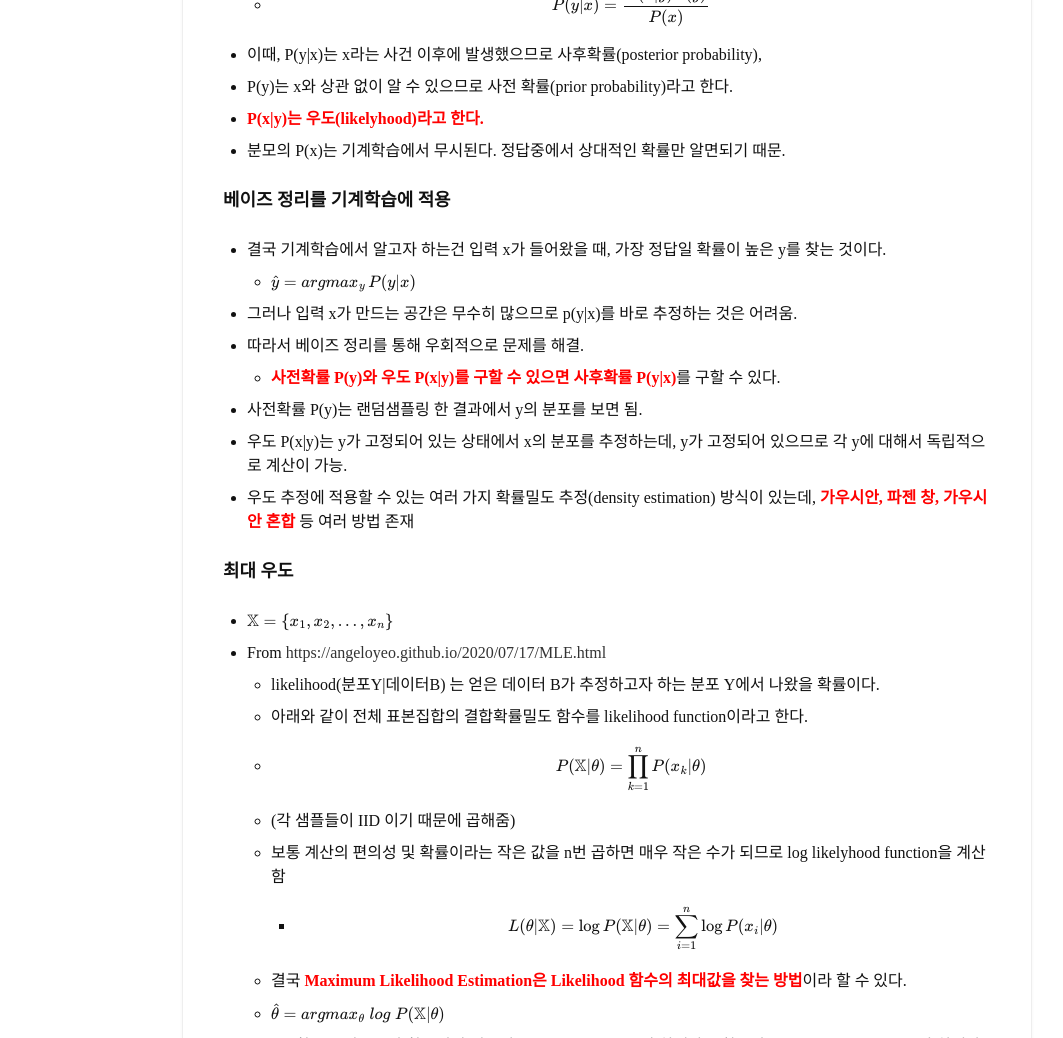
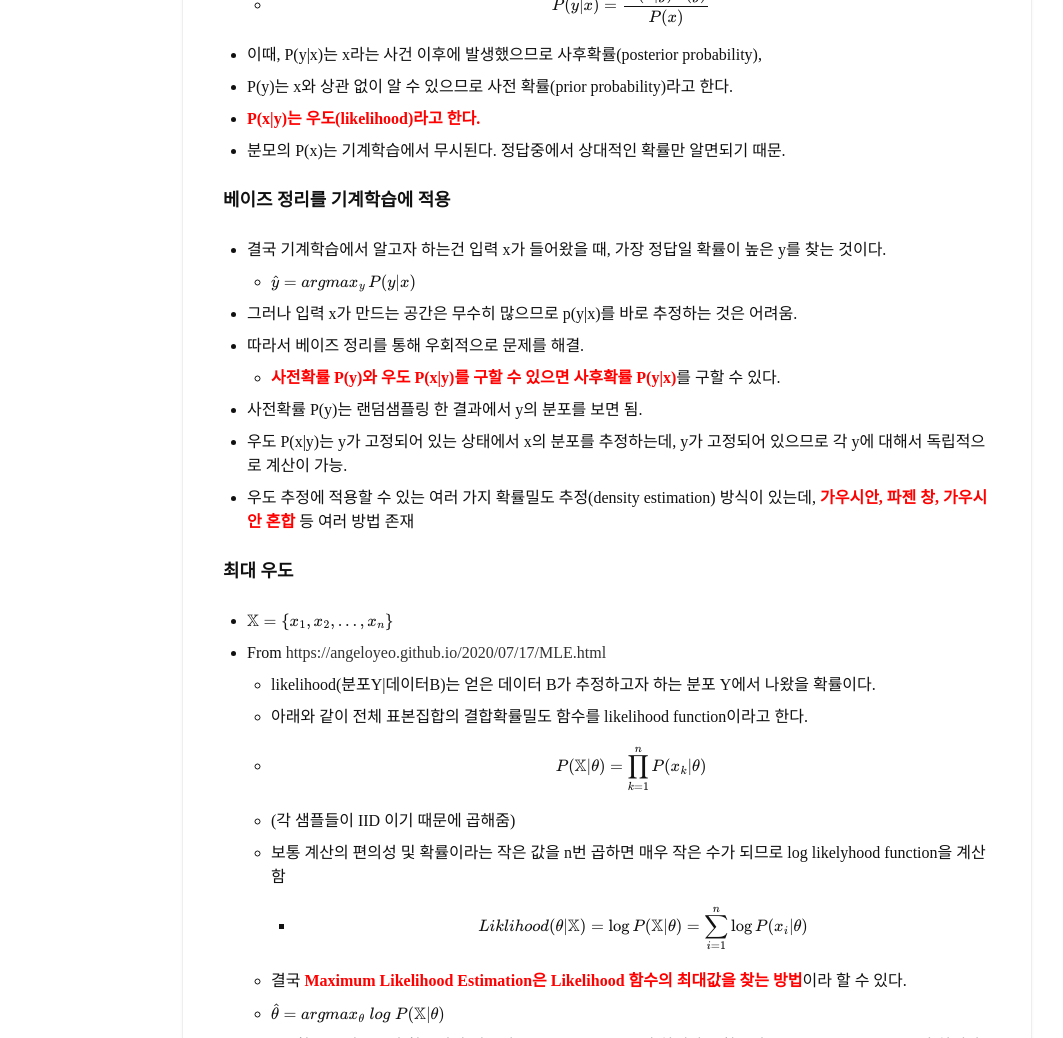
Before and after one commit to oglee815/oglee815_old.github.io, a Jekyll site: the page built from _posts/1900-01-01-study-oh-ml.md, in a window 1280 px wide. Shown: the part 778-1816 px from the top of the page, without its empty margins (108-1171 px from the left). Built offline with Jekyll 4.4.1, drawn with Linux system fonts in a browser that asks for light colours; nearby versions of some CDN libraries; some web fonts are replaced; formulas are drawn with MathJax 3; a script that is not in the unit is left out; comment, search, counter and statistics services are not loaded.

Commit message:
Update 1900-01-01-study-oh-ml.md

```diff
--- a/_posts/1900-01-01-study-oh-ml.md
+++ b/_posts/1900-01-01-study-oh-ml.md
@@ -32,7 +32,7 @@ Machine learning by 오일석
   - $$P(y|x) = \frac{P(x|y)P(y)}{P(x)} $$
 - 이때, P(y\|x)는 x라는 사건 이후에 발생했으므로 사후확률(posterior probability),
 - P(y)는 x와 상관 없이 알 수 있으므로 사전 확률(prior probability)라고 한다.
-- <span class="my_highlight">P(x\|y)는 우도(likelyhood)라고 한다.</span>
+- <span class="my_highlight">P(x\|y)는 우도(likelihood)라고 한다.</span>
 - 분모의 P(x)는 기계학습에서 무시된다. 정답중에서 상대적인 확률만 알면되기 때문.
 
 #### 베이즈 정리를 기계학습에 적용
@@ -50,12 +50,12 @@ Machine learning by 오일석
 
 - <span>$$\mathbb{X}=\{x_1, x_2, ..., x_n\}$$</span>
 - From [https://angeloyeo.github.io/2020/07/17/MLE.html](https://angeloyeo.github.io/2020/07/17/MLE.html)
-  - likelihood(분포Y\|데이터B) 는 얻은 데이터 B가 추정하고자 하는 분포 Y에서 나왔을 확률이다.
+  - likelihood(분포Y\|데이터B)는 얻은 데이터 B가 추정하고자 하는 분포 Y에서 나왔을 확률이다.
   - 아래와 같이 전체 표본집합의 결합확률밀도 함수를 likelihood function이라고 한다.
   - $$P(\mathbb{X}|\theta)=\prod_{k=1}^{n}P(x_{k}|\theta)$$
   - (각 샘플들이 IID 이기 때문에 곱해줌)
   - 보통 계산의 편의성 및 확률이라는 작은 값을 n번 곱하면 매우 작은 수가 되므로 log likelyhood function을 계산함
-    - $$L(\theta| \mathbb{X}) = \log P(\mathbb{X}|\theta) = \sum_{i=1}^{n}\log P(x_i | \theta)$$
+    - $$Liklihood(\theta| \mathbb{X}) = \log P(\mathbb{X}|\theta) = \sum_{i=1}^{n}\log P(x_i | \theta)$$
   - 결국 <span class="my_highlight">Maximum Likelihood Estimation은 Likelihood 함수의 최대값을 찾는 방법</span>이라 할 수 있다.
   - <span>$$\hat{\theta}=argmax_{\theta}\;log\;P(\mathbb{X}|\theta)$$</span>
   - log 함수는 단조증가 함수이기 때문에 likelihood function의 최대값을 찾으나 log-likelihood function의 최대값을 찾으나 두 경우 모두의 최대값을 갖게 해주는 정의역의 함수 입력값은 동일하다. 따라서 log를 취해도 solution은 같다.
```
